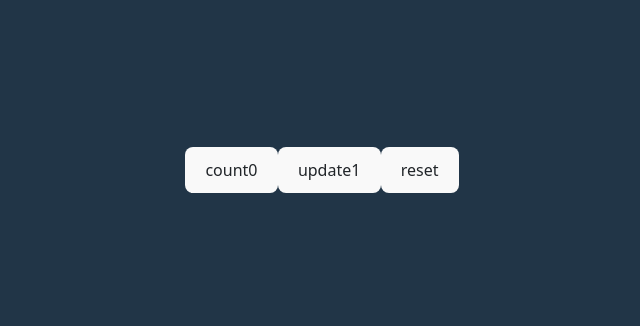
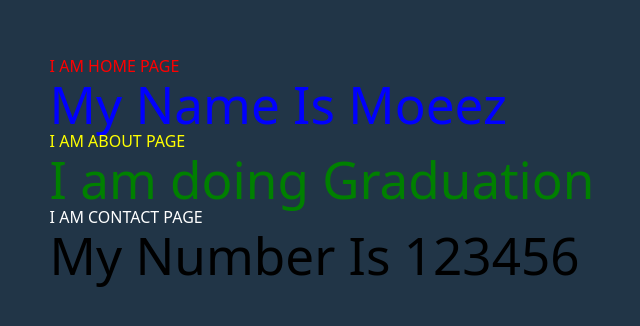
Before and after one commit to moeeztbox/Navigation, a React (Vite) app: page / in a window 1280 px wide. Shown: the part 230-556 px from the top of the page, without its empty margins (318-958 px from the left). Built offline with nearby package versions, Linux system fonts and the light colour scheme.

Commit message:
contextapi

```diff
--- /dev/null
+++ b/src/AboutUs.jsx
@@ -0,0 +1,18 @@
+import { Abouts } from "./App"
+import React from "react"
+
+function About(){
+
+    return(
+        <>
+        <h3 style={{color:"yellow"}}>I AM ABOUT PAGE</h3>
+        <Abouts.Consumer>
+            {(about)=>{
+               return <h1 style={{color:"green"}}>I am doing {about}</h1>
+            }
+            }
+        </Abouts.Consumer>
+        </>
+    )
+}
+export default About
--- a/src/App.jsx
+++ b/src/App.jsx
@@ -1,30 +1,31 @@
 import React from "react";
-import { useRef } from "react";
-import { useEffect } from "react";
-import { useState } from "react";
+import { createContext } from "react";
+import Contact from "./Contact";
+import Home from "./Home";
+import About from "./AboutUs";
+
+const Number = createContext();
+const Name=createContext();
+const Abouts=createContext();
+
+function App() {
 
 
-function App(){
-  const ref=useRef(false)
-  const [count,setcount]=useState(0);
-const [data,setdata]=useState(0);
-
-
-useEffect(()=>{
-  if(ref.current)return;
-  setdata(data+1)
-  alert("welcome to the page")
-  ref.current=true
-
-},[count])
-
-
-return(
-  <>
-    <button onClick={()=>setcount(count+1)}>count{count}</button>
-    <button onClick={()=>setdata(data+1)}>update{data}</button>
-    <button onClick={()=>setdata(()=>{setdata(0),setcount(0)})}>reset</button>
-  </>
-)
+  return (
+    <>
+      <Number.Provider value={"123456"}>
+        <Name.Provider value={"Moeez"}>
+          <Abouts.Provider value={"Graduation"}>
+            <Home/>
+            <About/>
+            <Contact />
+          </Abouts.Provider>
+        </Name.Provider>
+      </Number.Provider>
+    </>
+  );
 }
-export default App
+export default App;
+export {Name};
+export {Number};
+export {Abouts};
--- /dev/null
+++ b/src/Contact.jsx
@@ -0,0 +1,18 @@
+import { Number } from "./App"
+import React from "react"
+
+function Contact(){
+
+    return(
+        <>
+        <h3 style={{color:"white"}}>I AM CONTACT PAGE</h3>
+        <Number.Consumer>
+            {(num)=>{
+               return <h1 style={{color:"black"}}>My Number Is {num}</h1>
+            }
+            }
+        </Number.Consumer>
+        </>
+    )
+}
+export default Contact
--- /dev/null
+++ b/src/Home.jsx
@@ -0,0 +1,18 @@
+import { Name } from "./App"
+import React from "react"
+
+function Home(){
+
+    return(
+        <>
+        <h3 style={{color:"red"}}>I AM HOME PAGE</h3>
+        <Name.Consumer>
+            {(name)=>{
+               return <h1 style={{color:"blue"}}>My Name Is {name}</h1>
+            }
+            }
+        </Name.Consumer>
+        </>
+    )
+}
+export default Home
```
